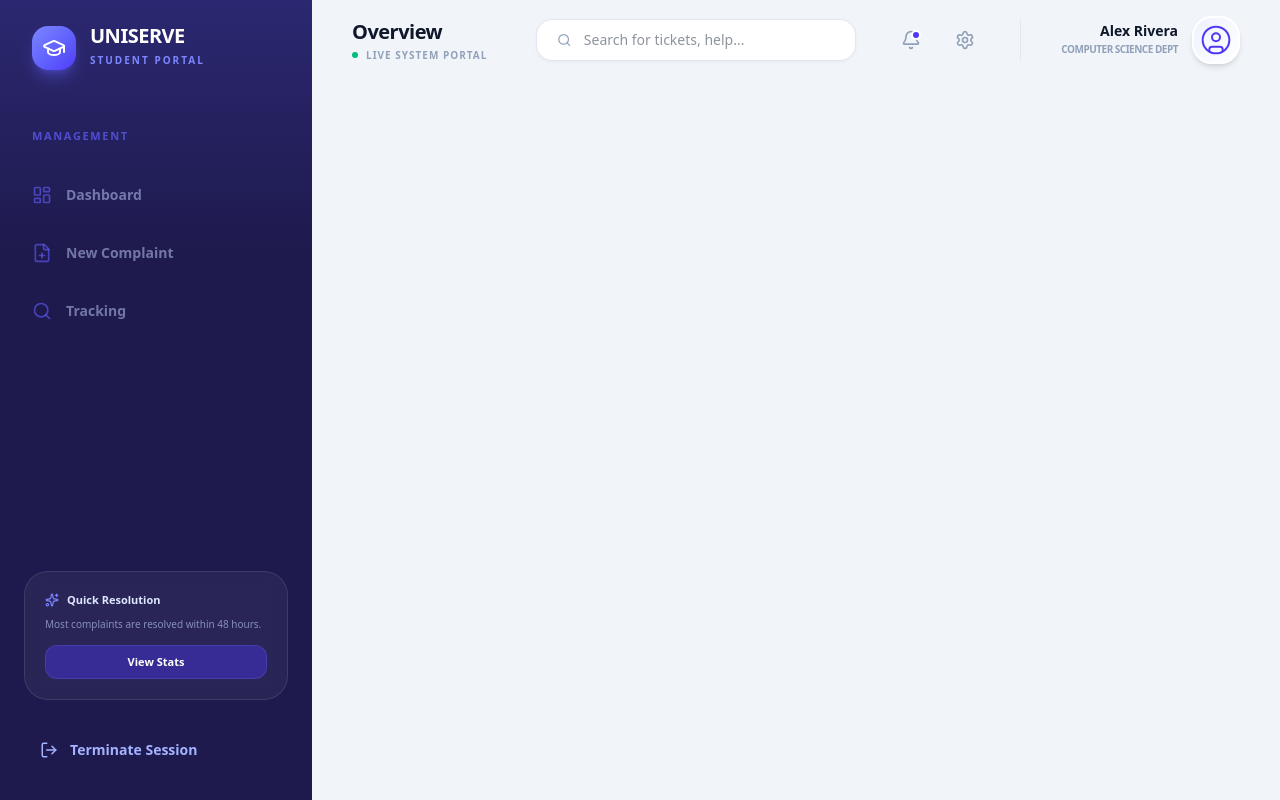
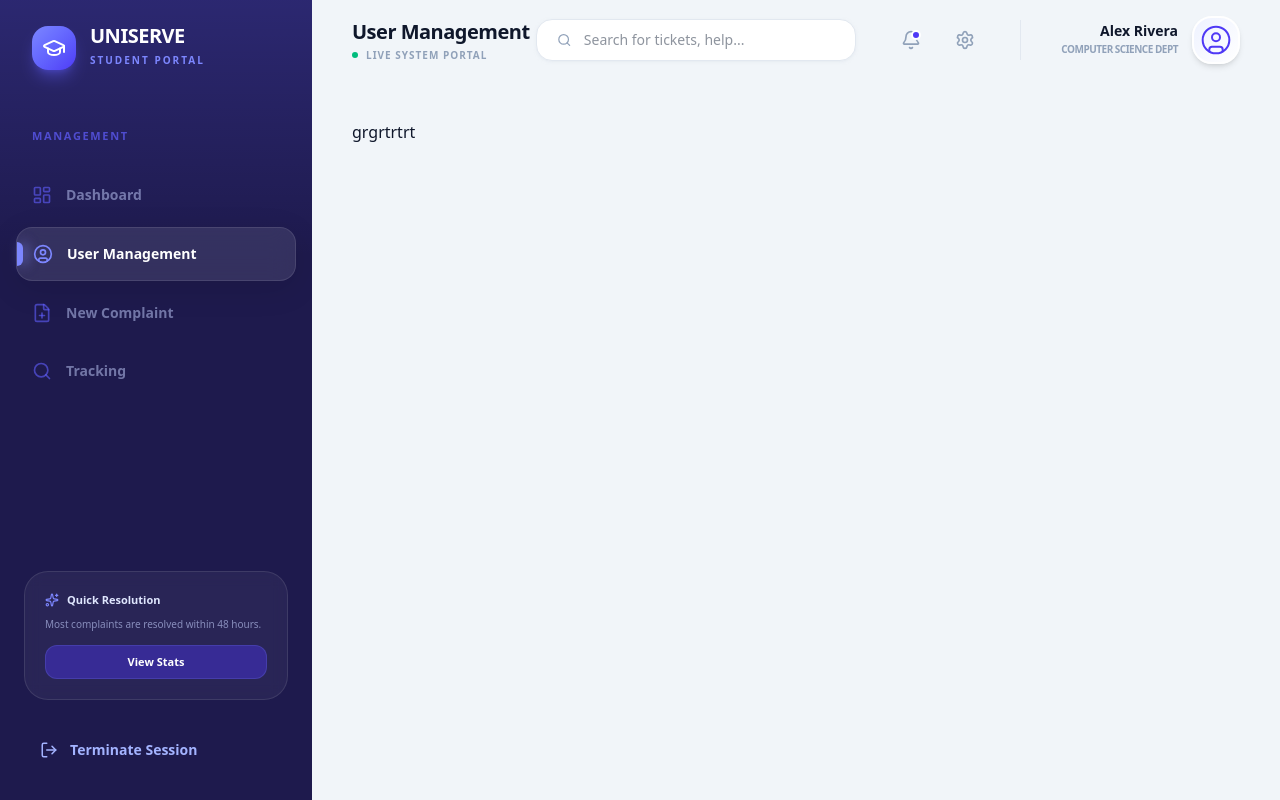
Before and after one commit to MohanKumar0707/scms_client, a React (Vite) app: page /layout/userManagement in a window 1280 px wide. Built offline with nearby package versions, Linux system fonts and the light colour scheme.

Commit message:
Add User Management feature with routing and component structure

```diff
--- a/src/App.jsx
+++ b/src/App.jsx
@@ -2,6 +2,7 @@ import React from 'react';
 import { BrowserRouter as Router, Routes, Route, Navigate } from 'react-router-dom';
 import Layout from './pages/Layout'; // Correct path from src to src/pages
 import Login from './pages/Login';
+import UserManage from './pages/UserManage'; // Import the UserManage component
 
 // Temporary components for testing
 const Dashboard = () => <div className="p-4 text-2xl font-bold">Dashboard View</div>;
@@ -18,6 +19,7 @@ function App() {
 					<Route path="dashboard" element={<Dashboard />} />
 					<Route path="register" element={<Register />} />
 					<Route path="tracking" element={<Tracking />} />
+					<Route path='userManagement' element={<UserManage />} />
 				</Route>
 			</Routes>
 		</Router>
--- a/src/pages/Layout.jsx
+++ b/src/pages/Layout.jsx
@@ -24,6 +24,7 @@ function Layout() {
 
 	const navItems = [
 		{ name: 'Dashboard', path: '/layout/dashboard', icon: <LayoutDashboard size={20} /> },
+		{ name: 'User Management', path: '/layout/userManagement', icon: <UserCircle size={20} /> },
 		{ name: 'New Complaint', path: '/register', icon: <FilePlus size={20} /> },
 		{ name: 'Tracking', path: '/tracking', icon: <Search size={20} /> },
 	];
--- /dev/null
+++ b/src/pages/UserManage.jsx
@@ -0,0 +1,9 @@
+import React from 'react'
+
+function UserManage() {
+  return (
+    <div>grgrtrtrt</div>
+  )
+}
+
+export default UserManage
```
Also changed, not shown: src/components/usermanagment/UserTable.jsx (added), src/pages/Dashboard.jsx (added).
